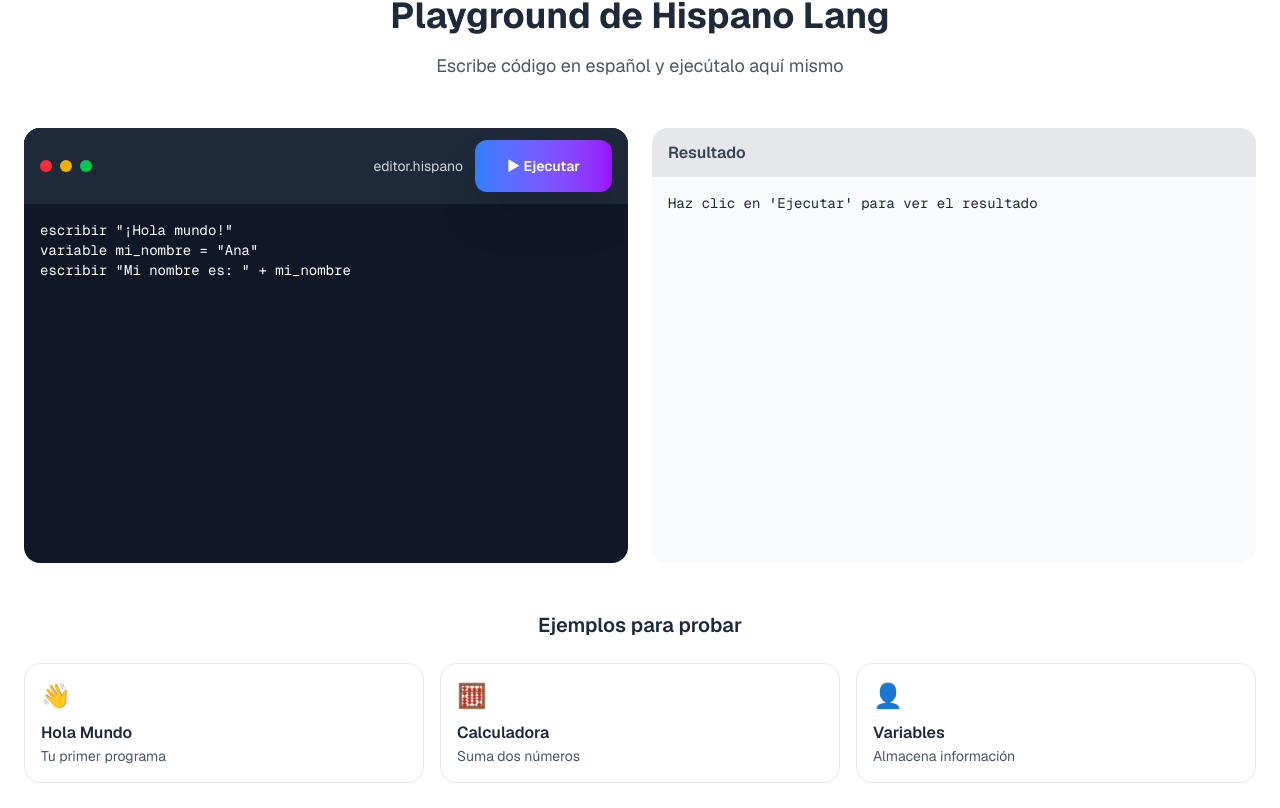
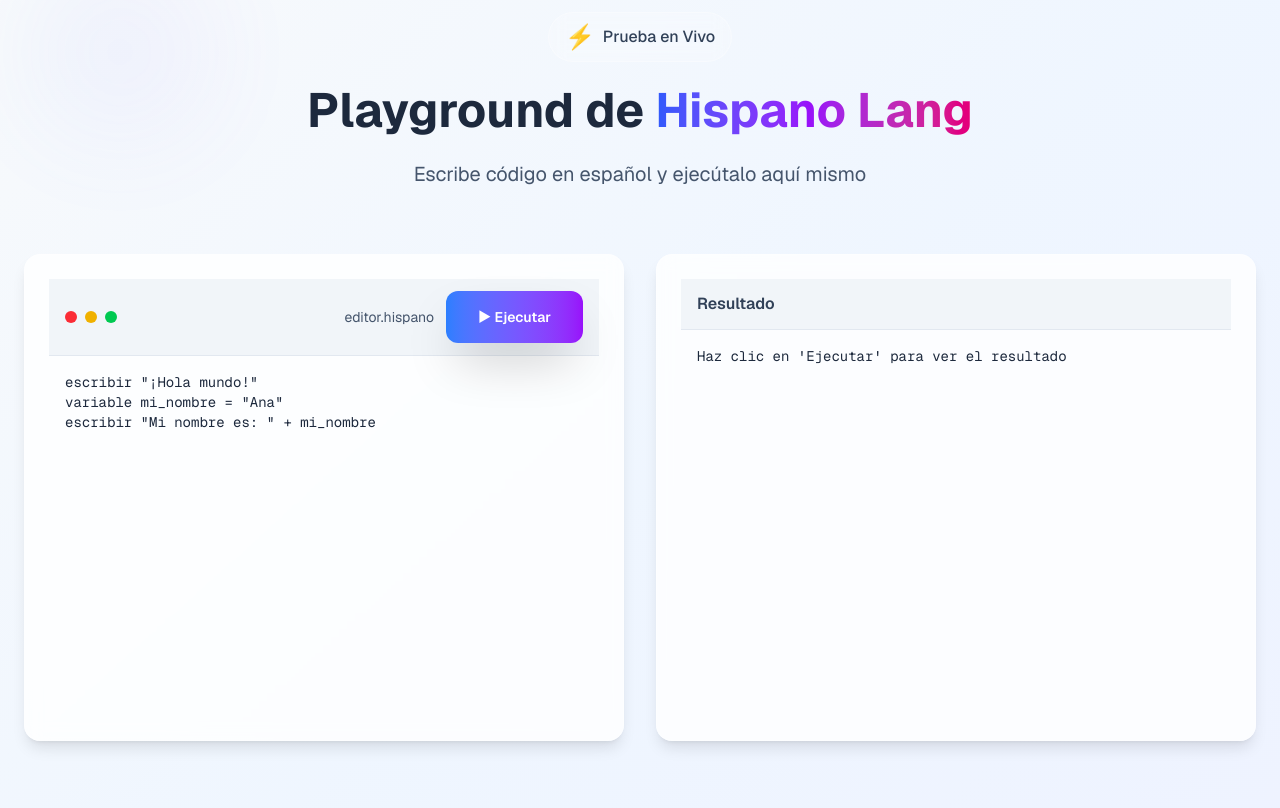
Before and after one commit to nicvazquezdev/hispano-lang-website, a Next.js app: page / in a window 1280 px wide. Shown: the part 1592-2400 px from the top of the page. Built offline with nearby package versions, Linux system fonts and the light colour scheme.

Commit message:
Revamp Playground section with enhanced layout and styling. Introduce decorative background elements, improve text hierarchy, and update card components for a more interactive user experience. Adjust spacing and typography for better readability and engagement.

```diff
--- a/components/sections/Playground.tsx
+++ b/components/sections/Playground.tsx
@@ -17,29 +17,49 @@ escribir "Mi nombre es: " + mi_nombre`);
   };
 
   return (
-    <section className="py-16 bg-white">
-      <div className="max-w-7xl mx-auto px-6">
-        <div className="text-center mb-12">
-          <h2 className="text-3xl lg:text-4xl font-bold text-gray-800 mb-4">
-            Playground de Hispano Lang
+    <section className="py-20 bg-gradient-to-br from-slate-50 via-blue-50 to-indigo-50 relative overflow-hidden">
+      {/* Elementos decorativos de fondo */}
+      <div className="absolute top-10 left-10 w-40 h-40 bg-gradient-to-r from-blue-400/10 to-purple-400/10 rounded-full blur-3xl animate-pulse"></div>
+      <div className="absolute bottom-10 right-10 w-32 h-32 bg-gradient-to-r from-pink-400/10 to-orange-400/10 rounded-full blur-3xl animate-pulse delay-1000"></div>
+
+      <div className="max-w-7xl mx-auto px-6 relative z-10">
+        <div className="text-center mb-16">
+          <div className="inline-flex items-center px-4 py-2 rounded-full bg-white/20 backdrop-blur-sm border border-white/30 mb-6">
+            <span className="text-2xl mr-2">⚡</span>
+            <span className="text-slate-700 font-medium">Prueba en Vivo</span>
+          </div>
+
+          <h2 className="text-4xl lg:text-5xl font-bold text-slate-800 mb-6">
+            Playground de
+            <span className="bg-gradient-to-r from-blue-600 via-purple-600 to-pink-600 bg-clip-text text-transparent">
+              {" "}
+              Hispano Lang
+            </span>
           </h2>
-          <p className="text-lg text-gray-600">
+          <p className="text-xl text-slate-600 max-w-3xl mx-auto leading-relaxed">
             Escribe código en español y ejecútalo aquí mismo
           </p>
         </div>
 
-        <div className="grid grid-cols-1 lg:grid-cols-2 gap-6">
+        <div className="grid grid-cols-1 lg:grid-cols-2 gap-8">
           {/* Editor */}
-          <div className="bg-gray-900 rounded-2xl overflow-hidden">
-            <div className="bg-gray-800 px-4 py-3 flex items-center justify-between">
+          <Card
+            variant="glass"
+            className="bg-white/80 backdrop-blur-sm border-white/20 overflow-hidden"
+          >
+            <div className="bg-slate-100 px-4 py-3 flex items-center justify-between border-b border-slate-200">
               <div className="flex items-center space-x-2">
                 <div className="w-3 h-3 bg-red-500 rounded-full"></div>
                 <div className="w-3 h-3 bg-yellow-500 rounded-full"></div>
                 <div className="w-3 h-3 bg-green-500 rounded-full"></div>
               </div>
               <div className="flex items-center space-x-3">
-                <span className="text-gray-300 text-sm">editor.hispano</span>
-                <Button onClick={runCode} size="sm">
+                <span className="text-slate-600 text-sm">editor.hispano</span>
+                <Button
+                  onClick={runCode}
+                  size="sm"
+                  className="bg-gradient-to-r from-blue-500 to-purple-600 hover:from-blue-600 hover:to-purple-700 text-white font-semibold"
+                >
                   ▶ Ejecutar
                 </Button>
               </div>
@@ -49,52 +69,55 @@ escribir "Mi nombre es: " + mi_nombre`);
               <textarea
                 value={code}
                 onChange={(e) => setCode(e.target.value)}
-                className="w-full h-80 bg-transparent text-white font-mono text-sm resize-none outline-none"
+                className="w-full h-80 bg-transparent text-slate-800 font-mono text-sm resize-none outline-none placeholder-slate-400"
                 placeholder="Escribe tu código aquí..."
                 spellCheck={false}
               />
             </div>
-          </div>
+          </Card>
 
           {/* Output */}
-          <div className="bg-gray-50 rounded-2xl overflow-hidden">
-            <div className="bg-gray-200 px-4 py-3">
-              <span className="text-gray-700 font-semibold">Resultado</span>
+          <Card
+            variant="glass"
+            className="bg-white/80 backdrop-blur-sm border-white/20 overflow-hidden"
+          >
+            <div className="bg-slate-100 px-4 py-3 border-b border-slate-200">
+              <span className="text-slate-700 font-semibold">Resultado</span>
             </div>
 
             <div className="p-4 h-80">
-              <pre className="text-gray-800 font-mono text-sm whitespace-pre-wrap">
+              <pre className="text-slate-800 font-mono text-sm whitespace-pre-wrap">
                 {output || "Haz clic en 'Ejecutar' para ver el resultado"}
               </pre>
             </div>
-          </div>
+          </Card>
         </div>
 
         {/* Ejemplos */}
-        <div className="mt-12">
-          <h3 className="text-xl font-semibold text-gray-800 mb-6 text-center">
+        <div className="mt-16">
+          <h3 className="text-2xl font-bold text-slate-800 mb-8 text-center">
             Ejemplos para probar
           </h3>
 
-          <div className="grid grid-cols-1 md:grid-cols-3 gap-4">
+          <div className="grid grid-cols-1 md:grid-cols-3 gap-6">
             <Card
-              variant="outlined"
+              variant="interactive"
               padding="sm"
-              className="cursor-pointer hover:bg-gray-50 transition-colors"
+              className="cursor-pointer text-center"
               onClick={() =>
                 setCode(`escribir "¡Hola mundo!"
 escribir "Bienvenido a Hispano Lang"`)
               }
             >
-              <div className="text-2xl mb-2">👋</div>
-              <div className="font-semibold text-gray-800">Hola Mundo</div>
-              <div className="text-gray-600 text-sm">Tu primer programa</div>
+              <div className="text-3xl mb-3">👋</div>
+              <div className="font-bold text-slate-800 mb-2">Hola Mundo</div>
+              <div className="text-slate-600 text-sm">Tu primer programa</div>
             </Card>
 
             <Card
-              variant="outlined"
+              variant="interactive"
               padding="sm"
-              className="cursor-pointer hover:bg-gray-50 transition-colors"
+              className="cursor-pointer text-center"
               onClick={() =>
                 setCode(`variable numero1 = 10
 variable numero2 = 5
@@ -102,15 +125,15 @@ variable resultado = numero1 + numero2
 escribir "El resultado es: " + resultado`)
               }
             >
-              <div className="text-2xl mb-2">🧮</div>
-              <div className="font-semibold text-gray-800">Calculadora</div>
-              <div className="text-gray-600 text-sm">Suma dos números</div>
+              <div className="text-3xl mb-3">🧮</div>
+              <div className="font-bold text-slate-800 mb-2">Calculadora</div>
+              <div className="text-slate-600 text-sm">Suma dos números</div>
             </Card>
 
             <Card
-              variant="outlined"
+              variant="interactive"
               padding="sm"
-              className="cursor-pointer hover:bg-gray-50 transition-colors"
+              className="cursor-pointer text-center"
               onClick={() =>
                 setCode(`variable nombre = "María"
 variable edad = 25
@@ -118,9 +141,9 @@ escribir "Hola, me llamo " + nombre
 escribir "Tengo " + edad + " años"`)
               }
             >
-              <div className="text-2xl mb-2">👤</div>
-              <div className="font-semibold text-gray-800">Variables</div>
-              <div className="text-gray-600 text-sm">Almacena información</div>
+              <div className="text-3xl mb-3">👤</div>
+              <div className="font-bold text-slate-800 mb-2">Variables</div>
+              <div className="text-slate-600 text-sm">Almacena información</div>
             </Card>
           </div>
         </div>
```
